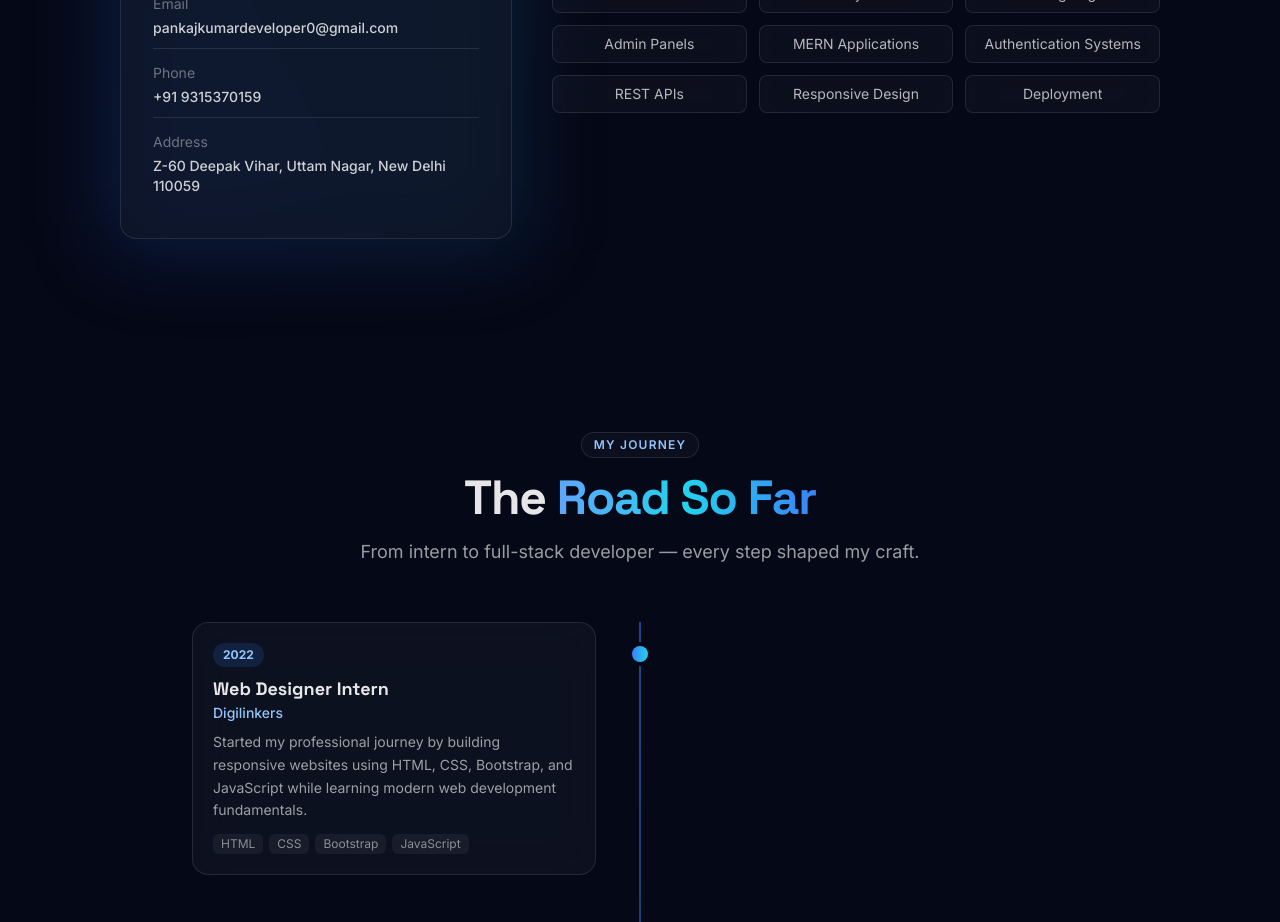
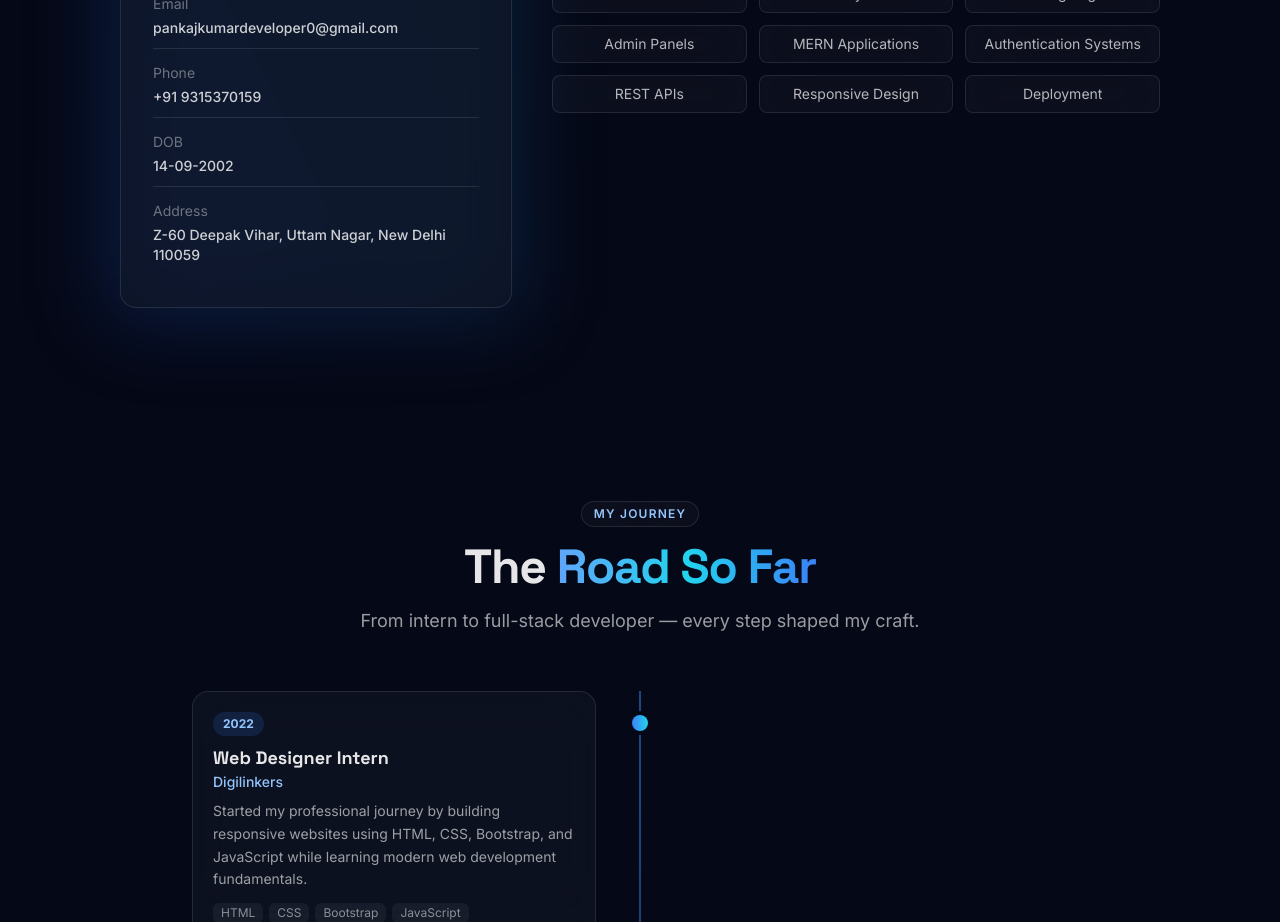
Before and after one commit to pankajvitaldeveloper/pankaj-portfolio, a React (Vite) app: page / in a window 1280 px wide. Shown: the part 1760-2682 px from the top of the page. Built offline with nearby package versions, Linux system fonts and the light colour scheme.

Commit message:
about correct it 3

```diff
--- a/src/components/sections/About.jsx
+++ b/src/components/sections/About.jsx
@@ -45,7 +45,7 @@ export default function About() {
                   <Row label="Status" value="Open to Full-Time Roles" />
                   <Row label="Email" value={profile.email} />
                   <Row label="Phone" value={profile.phone} />
-                  {/* Removed the wrong "Address" that was using profile.dob */}
+                  <Row label="DOB" value={profile.dob} />
                   <Row label="Address" value={profile.address} multiline />
                 </div>
               </div>
```
